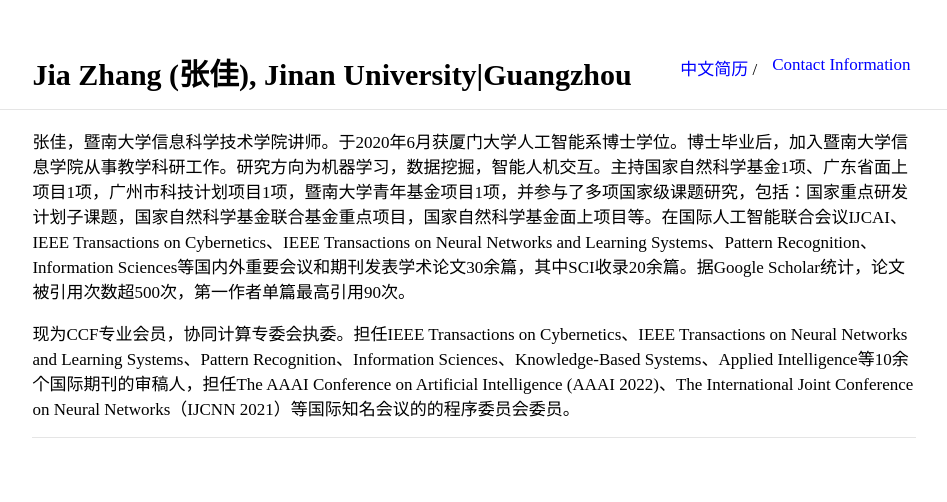
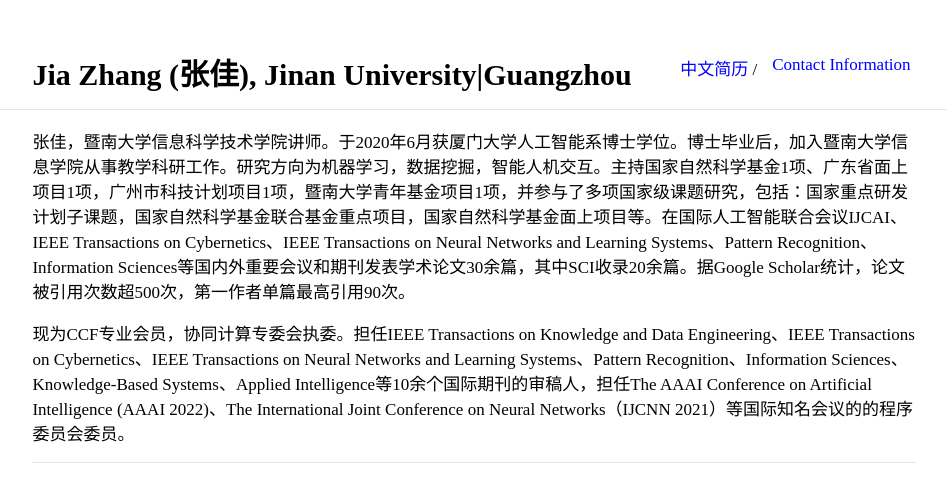
Before and after one commit to jiazhang-ml/jiazhang-ml.github.io, a Jekyll site: the page built from ch-resume.md, in a window 1280 px wide, cut to the strip 0-876 px from the top of the page. Shown: the top 502 px of the strip, without its empty margins (166-1113 px from the left). Built offline with Jekyll 4.4.1, drawn with Linux system fonts in a browser that asks for light colours.

Commit message:
Update ch-resume.md

```diff
--- a/ch-resume.md
+++ b/ch-resume.md
@@ -5,4 +5,4 @@ layout: default
 
 张佳，暨南大学信息科学技术学院讲师。于2020年6月获厦门大学人工智能系博士学位。博士毕业后，加入暨南大学信息学院从事教学科研工作。研究方向为机器学习，数据挖掘，智能人机交互。主持国家自然科学基金1项、广东省面上项目1项，广州市科技计划项目1项，暨南大学青年基金项目1项，并参与了多项国家级课题研究，包括：国家重点研发计划子课题，国家自然科学基金联合基金重点项目，国家自然科学基金面上项目等。在国际人工智能联合会议IJCAI、IEEE Transactions on Cybernetics、IEEE Transactions on Neural Networks and Learning Systems、Pattern Recognition、Information Sciences等国内外重要会议和期刊发表学术论文30余篇，其中SCI收录20余篇。据Google Scholar统计，论文被引用次数超500次，第一作者单篇最高引用90次。
 
-现为CCF专业会员，协同计算专委会执委。担任IEEE Transactions on Cybernetics、IEEE Transactions on Neural Networks and Learning Systems、Pattern Recognition、Information Sciences、Knowledge-Based Systems、Applied Intelligence等10余个国际期刊的审稿人，担任The AAAI Conference on Artificial Intelligence (AAAI 2022)、The International Joint Conference on Neural Networks（IJCNN 2021）等国际知名会议的的程序委员会委员。
+现为CCF专业会员，协同计算专委会执委。担任IEEE Transactions on Knowledge and Data Engineering、IEEE Transactions on Cybernetics、IEEE Transactions on Neural Networks and Learning Systems、Pattern Recognition、Information Sciences、Knowledge-Based Systems、Applied Intelligence等10余个国际期刊的审稿人，担任The AAAI Conference on Artificial Intelligence (AAAI 2022)、The International Joint Conference on Neural Networks（IJCNN 2021）等国际知名会议的的程序委员会委员。
```
